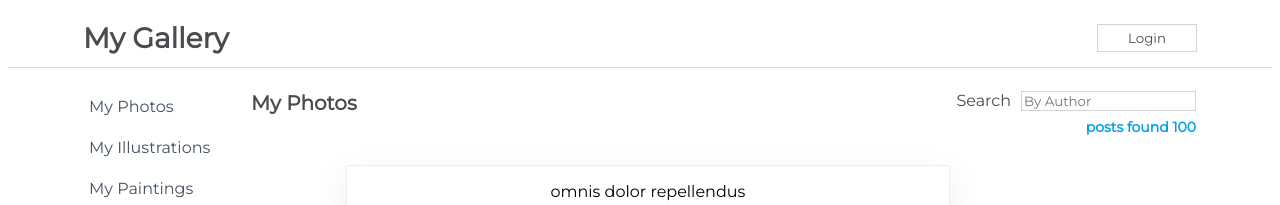
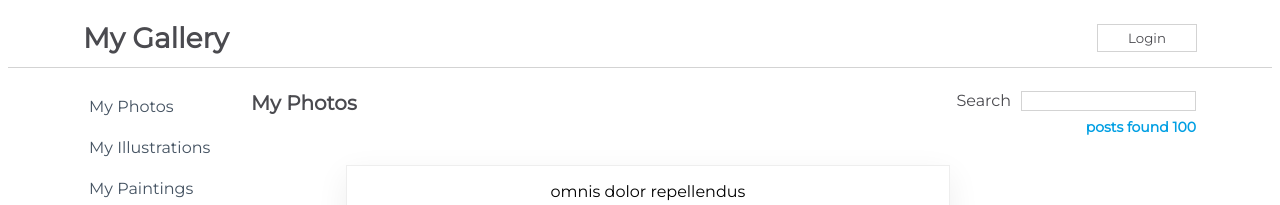
Before and after one commit to BiagiarelliAdriano/React-Challenges, a React (Create React App) app in the folder my-app/: page / in a window 1280 px wide. Shown: the top 205 px of the page. Built offline with nearby package versions, Linux system fonts and the light colour scheme.

Commit message:
Add ContentHooks.js that uses react hooks

```diff
--- a/my-app/src/App.js
+++ b/my-app/src/App.js
@@ -2,7 +2,8 @@
 import Sidebar from "./components/Sidebar";
 // import NavBarSimple from './components/NavBarSimple';
 import NavBarForm from './components/NavBarForm';
-import Content from "./components/Content";
+// import Content from "./components/Content";
+import ContentHooks from './components/ContentHooks';
 
 function App() {
   return (
@@ -10,7 +11,7 @@
       {/* Add your components here */}
       <Sidebar />
       <NavBarForm />
-      <Content />
+      <ContentHooks />
     </div>
   );
 }
--- /dev/null
+++ b/my-app/src/components/ContentHooks.js
@@ -0,0 +1,54 @@
+import React, { useState, useEffect } from 'react'
+import css from "./css/Content.module.css";
+import { savedPosts } from "../posts.json";
+import PostItem from "./PostItem";
+import Loader from "./Loader";
+
+function ContentHooks() {
+    const [isLoaded, setIsLoaded] = useState(false);
+    const [fetchedPosts, setFetchedPosts] = useState([]);
+
+    useEffect(() => {
+        setTimeout(() => {
+            setIsLoaded(true);
+            setFetchedPosts(savedPosts);
+        }, 2000)
+    }, []);
+
+    const handleChange = (e) => {
+        const name = e.target.value.toLowerCase();
+        const filteredPosts = savedPosts.filter((post) => {
+            return post.name.toLowerCase().includes(name);
+        })
+
+        setFetchedPosts(filteredPosts)
+    }
+
+    return (
+        <div className={css.Content}>
+
+            <div className={css.TitleBar}>
+                <h1>My Photos</h1>
+                <form>
+                    <label htmlFor='searchinput'>Search</label>
+                    <input
+                        type='search'
+                        id='searchinput'
+                        onChange={(e) => handleChange(e)}
+                    />
+                    <h4>posts found {fetchedPosts.length}</h4>
+                </form>
+            </div>
+
+            <div className={css.SearchResults}>
+                {
+                    isLoaded ?
+                        <PostItem savedPosts={fetchedPosts} />
+                        : <Loader />
+                }
+            </div>
+        </div>
+    )
+}
+
+export default ContentHooks
```
Also changed, not shown: my-app/src/components/guides/UseEffectCounter.js (+8 -1 lines).
